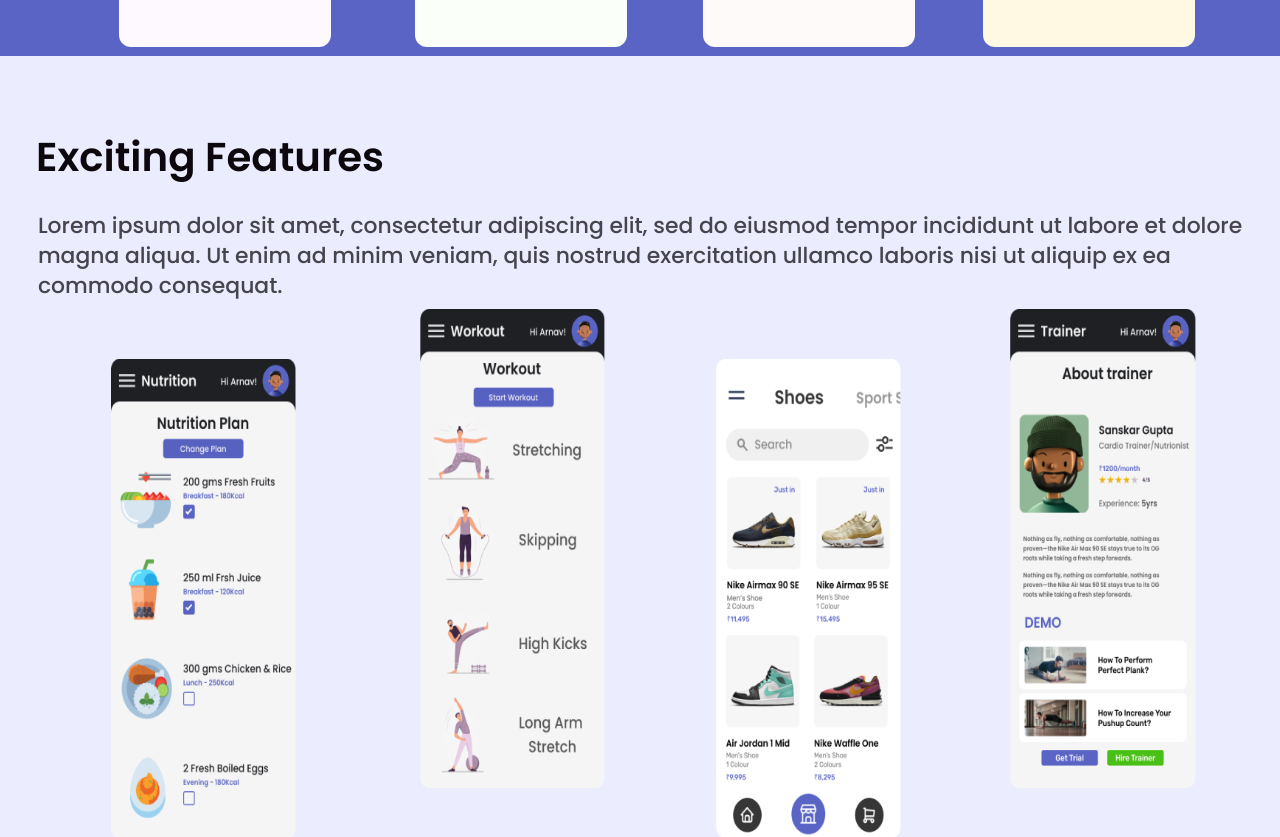
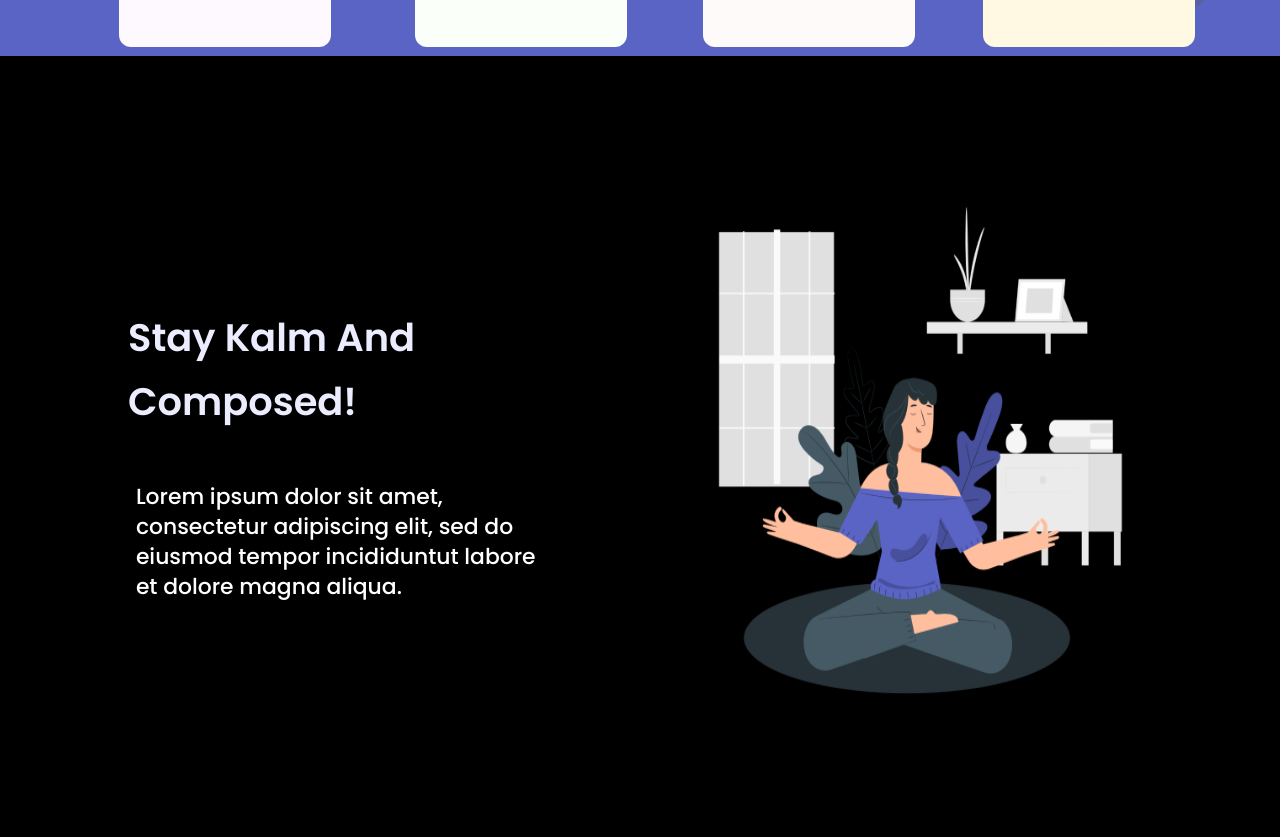
Before and after one commit to MileHigh-Fitify/Fitify, a React (Create React App) app in the folder frontend/: page / in a window 1280 px wide. Shown: the part 1540-2377 px from the top of the page. Built offline with nearby package versions, Linux system fonts and the light colour scheme.

Commit message:
landingpages update

```diff
--- a/frontend/src/components/LandingPage/Landing.js
+++ b/frontend/src/components/LandingPage/Landing.js
@@ -4,6 +4,7 @@ import Head from '../../components/LandingPage/head/head';
 import About from '../../components/LandingPage/about/about';
 import Contactus from '../../components/LandingPage/contactus/contactus';
 import Features from '../../components/LandingPage/features/features';
+import Madition from './maditation/madition';
 
 const Landing = () => {
     return (
@@ -11,6 +12,7 @@ const Landing = () => {
             <Navbar />
             <Head />
             <About />
+            <Madition />
             <Features />
             <Contactus />
         </div>
--- a/frontend/src/components/LandingPage/about/about.css
+++ b/frontend/src/components/LandingPage/about/about.css
@@ -1,4 +1,8 @@
 .about{
+    background-image: url('../../../images/dumbbell2.png');
+    background-repeat: no-repeat;
+    background-position-x: 54vw;
+    background-position-y: 20vh;
     margin-top: -1.06vh;
     background-color: #5A64C5;
     height: 100vh;
@@ -87,7 +91,7 @@ border-radius: 12px;
     width: 9.67vw;
     height: 19.4vh;
     left: 3.42vw;
-    top: 2.12vh;
+    top: 1.12vh;
 }
 .h1-about{
     position: absolute;
--- a/frontend/src/components/LandingPage/about/about.js
+++ b/frontend/src/components/LandingPage/about/about.js
@@ -3,13 +3,13 @@ import './about.css'
 import card1 from '../../../images/fitness.png'
 import card2 from '../../../images/plan.png'
 import card3 from '../../../images/shopping-cart.png'
-import card4 from '../../../images/coin.png'
-import bglogo from '../../../images/dumbbell2.png'
+import card4 from '../../../images/medition/Meditation.png'
+// import bglogo from '../../../images/dumbbell2.png'
 
 function About() {
     return (
         <div className="about">
-            <img className="bg" src={bglogo} />
+            {/* <img className="bg" src={bglogo} alt="" /> */}
             <div>
                 <h1 className="about-h"> Know About Fitify</h1>
                 <p className="about-p">Lorem ipsum dolor sit amet, consectetur adipiscing elit, sed do eiusmod
@@ -21,7 +21,7 @@ function About() {
                 <div class="card card1"><img className="fitness" src={card1} alt="" /><h1 className="h1-about">Workout</h1></div>
                 <div class="card card2"><img className="plan" src={card2} alt="" /><h1 className="h1-about">Nutrition</h1></div>
                 <div class="card card3"><img className="shoping-cart" src={card3} alt="" /><h1 className="h1-about">Shop</h1></div>
-                <div class="card card4"><img className="coin" src={card4} alt="" /><h1 className="h1-about">Coin</h1></div>
+                <div class="card card4"><img className="coin" src={card4} alt="" /><h1 className="h1-about" style={{ "marginLeft": "-1.5vw" }}>Maditation</h1></div>
             </div>
 
         </div>
--- a/frontend/src/components/LandingPage/contactus/contactus.css
+++ b/frontend/src/components/LandingPage/contactus/contactus.css
@@ -1,6 +1,6 @@
 .contactus{
     background-color: #5A64C5;
-    height: 71.71vh;;
+    height: 73.71vh;
 }
 .full{
     display: flex;
@@ -46,7 +46,7 @@
 
 
 .map{
-    position: absolute;
+
     width: 31.17vw;
     height: 45.70vh;
     left: 4.14vw;
@@ -58,8 +58,8 @@
     position: absolute;
     width: 15.5vw;
     height: 5.39vh;
-    left: 4.14vw;
-    top: 358.48vh;
+    left: 6.4vw;
+    top: 457.48vh;
     }
 .mar{
     height:2.65vh;
@@ -71,8 +71,8 @@
 .cp{
     line-height: 1vw;
     position: relative;
-    width: 13.15vw;
-    /* height: 1vh; */
+    width: 10.15vw;
+    height: 1vh;
     top: 0vh;
     font-size: 0.9vh;
     color: black;
--- a/frontend/src/components/LandingPage/features/feature.css
+++ b/frontend/src/components/LandingPage/features/feature.css
@@ -3,12 +3,12 @@
     background-color: #EBEDFF;
 }
 .feature-h{
-    position: absolute;
+    margin-top: 0px;
+    position: relative;
 width: 27.30vw;
 height: 9.54vh;
-left: 2.76vw;
-top: 204.24vh;
 
+padding: 1vw 1vw 0vw;
 font-family: Poppins;
 font-style: normal;
 font-weight: 600;
@@ -20,12 +20,14 @@ line-height: 72px;
 color: #0C080E;
 }
 .feature-p{
+    top: 0vh;
+    left: 0vw;
+    padding: 1vw;
 
-position: absolute;
+position: relative;
 width: 95.46vw;
 height: 90px;
-left: 2.96vw;
-top: 216.18vh;
+
 
 font-family: Poppins;
 font-style: normal;
@@ -37,31 +39,17 @@ line-height: 30px;
 
 color: rgba(12, 8, 14, 0.74);
 }
-.nutrition{
-position: absolute;
+.d{
+    display: flex;
+    padding-left:0vw ;
+}
+.pic{
+    padding-left: 8.5vw;
+position: relative;
 width: 14.47vw;
 height: 59.81vh;
-left: 8.68vw;
-top: 237.40vh;
+
 }
-.workoutstraightplan{
-    position: absolute;
-    width: 14.47vw;
-    height: 59.81vh;
-    left: 32.8vw;
-    top: 231.16vh;
-    }
-.ecommerceshop{
-    position: absolute;
-    width: 14.47vw;
-    height: 59.81vh;
-    left: 55.92vw;
-    top: 237.40vh;
-    }
-.trainerSelection{
-    position: absolute;
-    width: 14.47vw;
-    height: 59.81vh;
-    left: 78.94vw;
-    top: 231.16vh;
-    }
+.one{
+    padding-top: 5vh;
+}
--- a/frontend/src/components/LandingPage/features/features.js
+++ b/frontend/src/components/LandingPage/features/features.js
@@ -18,11 +18,11 @@ function Features() {
                     Ut enim ad minim veniam, quis nostrud exercitation ullamco laboris nisi
                     ut aliquip ex ea commodo consequat.</p>
             </div>
-            <div className="d-flex">
-                <div ><img className="nutrition" src={feature1} alt="" /></div>
-                <div ><img className="workoutstraightplan" src={feature2} alt="" /></div>
-                <div ><img className="ecommerceshop" src={feature3} alt="" /></div>
-                <div ><img className="trainerSelection" src={feature4} alt="" /></div>
+            <div className="d">
+                <div class="one"><img className="pic" src={feature1} alt="" /></div>
+                <div class="two"><img className="pic" src={feature2} alt="" /></div>
+                <div class="one"><img className="pic" src={feature3} alt="" /></div>
+                <div class="two"><img className="pic" src={feature4} alt="" /></div>
             </div>
 
         </div>
--- a/frontend/src/components/LandingPage/head/head.css
+++ b/frontend/src/components/LandingPage/head/head.css
@@ -106,7 +106,7 @@ top: -48.08px;
   position: absolute;
 
   left: 87.64vw;
-  top: 53.3vh;
+  top: 50.3vh;
 }
 .workplan {
   width: 19.079vw;
--- a/frontend/src/components/LandingPage/head/head.js
+++ b/frontend/src/components/LandingPage/head/head.js
@@ -15,7 +15,7 @@ function head() {
             <div className="flex">
                 <div>
                     <div className="logo-text">
-                        <img className="logo" src={logo} />
+                        <img className="logo" src={logo} alt="" />
                         <h1 className="fiti">Fiti<span className="fy">fy</span></h1>
 
                     </div>
@@ -32,11 +32,11 @@ function head() {
 
                 </div>
                 <div className="images">
-                    <img className="workplan" src={workoutplan} />
-                    <img className="home" src={home} />
-                    <img className="image" src={image} />
-                    <img className="ecommerce" src={ecommerce} />
-                    <img className="coinsystem" src={coinsystem} />
+                    <img className="workplan" src={workoutplan} alt="" />
+                    <img className="home" src={home} alt="" />
+                    <img className="image" src={image} alt="" />
+                    <img className="ecommerce" src={ecommerce} alt="" />
+                    <img className="coinsystem" src={coinsystem} alt="" />
 
                 </div>
 
--- /dev/null
+++ b/frontend/src/components/LandingPage/maditation/madition.js
@@ -0,0 +1,24 @@
+import React from 'react';
+import Styles from './madition.module.css'
+import medition from '../../../images/medition/Meditation.png'
+
+function Madition() {
+    return (
+        <div className={Styles.majorcontainer}>
+            <div className={Styles.data}>
+                <h1 className={Styles.head}>
+                    Stay Kalm And Composed!
+                </h1>
+                <p className={Styles.para}>Lorem ipsum dolor sit amet, consectetur
+                    adipiscing elit, sed do eiusmod tempor
+                    incididuntut labore et dolore magna aliqua.
+                </p>
+            </div >
+            <div className={Styles.data2}><img style={{ "width": "36.9vw", "height": "71.08vh" }} src={medition} alt="meditation image"></img>
+            </div>
+
+        </div>
+    )
+}
+
+export default Madition
--- /dev/null
+++ b/frontend/src/components/LandingPage/maditation/madition.module.css
@@ -0,0 +1,37 @@
+.majorcontainer{
+    height: 100vh;
+    background-color: black;
+    display: flex;
+    flex-direction: row;
+    }
+    .data{
+        justify-content: center;
+        align-items: center;
+        width: 33vw;
+        padding: 10vw;
+        display: flex;
+        flex-direction: column;
+    }
+.head{
+    font-family: Poppins;
+font-style: normal;
+font-weight: 600;
+font-size: 3vw;
+line-height: 5vw;
+text-align: left;
+
+color: #EBEDFF;
+    position: relative;
+
+}
+.para{
+    left: 0vw;
+    top:0vh;
+    text-align: center;
+    position: relative;
+}
+.data2{
+
+   padding-top: 15vh;
+   padding-right: 6vw;
+}
--- a/frontend/src/components/LandingPage/navbar/navbar.js
+++ b/frontend/src/components/LandingPage/navbar/navbar.js
@@ -47,7 +47,7 @@ const Navbar = () => {
             </div>
             {/* <div className={Styles.acct}>
                 <div>Hi Arnav!</div>
-                <img src={profilepic} />
+                <img src={profilepic} alt="" />
             </div> */}
 
         </div>
--- a/frontend/src/components/LandingPage/navbar/navbar.module.css
+++ b/frontend/src/components/LandingPage/navbar/navbar.module.css
@@ -1,5 +1,5 @@
 .majorContainer {
-  background-color: black;
+  background-color: #0C080E;
     color: #fcfcfc;
     font-family: "poppins";
     height: 60px;
```
